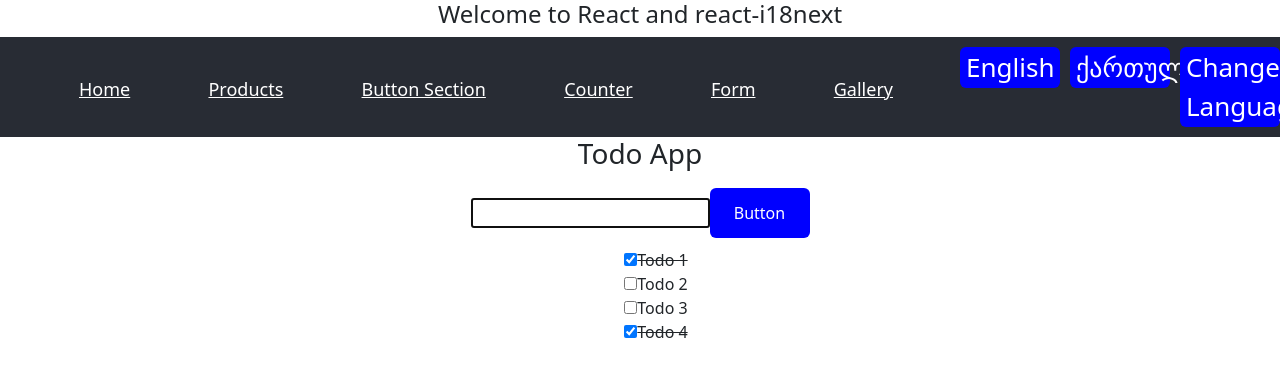
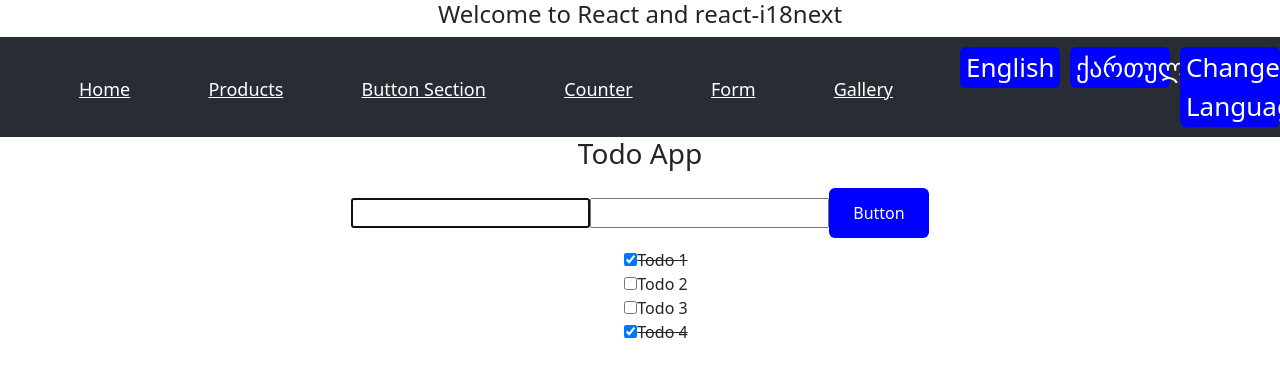
Before and after one commit to LindaGiorgadze/react_app_2023, a React (Create React App) app: page / in a window 1280 px wide. Shown: the top 376 px of the page. Built offline with nearby package versions, Linux system fonts and the light colour scheme.

Commit message:
Lecture 9 _ useImperativeHandle

```diff
--- /dev/null
+++ b/src/components/Input.js
@@ -0,0 +1,15 @@
+import { forwardRef, useImperativeHandle, useRef } from "react";
+
+const Input = forwardRef(({ inputValue, onChange }, ref) => {
+  const inputRef = useRef();
+  useImperativeHandle(ref, () => ({
+    focus: () => {
+      inputRef.current.focus();
+    }
+  }));
+  return (
+    <input ref={inputRef} type="text" value={inputValue} onChange={onChange} />
+  );
+});
+
+export default Input;
--- a/src/components/ToDo.js
+++ b/src/components/ToDo.js
@@ -1,6 +1,7 @@
 import { useEffect } from "react";
 import { useRef, useState } from "react";
 import Button from "./Button";
+import Input from "./Input";
 import ToDoItem from "./ToDoItem";
 
 const _toDoItems = [
@@ -19,6 +20,8 @@ const ToDo = () => {
   useEffect(() => {
     textInput?.current?.focus();
   }, []);
+
+  // console.log(textInput?.current);
 
   function handleSubmit(e) {
     e.preventDefault();
@@ -46,8 +49,12 @@ const ToDo = () => {
           inputValue !== "" ? handleSubmit(e) : e.preventDefault()
         }
       >
+        <Input
+          ref={textInput}
+          inputValue={inputValue}
+          onChange={(e) => setInputValue(e.target.value)}
+        />
         <input
-          ref={textInput}
           type="text"
           value={inputValue}
           onChange={(e) => setInputValue(e.target.value)}
```
